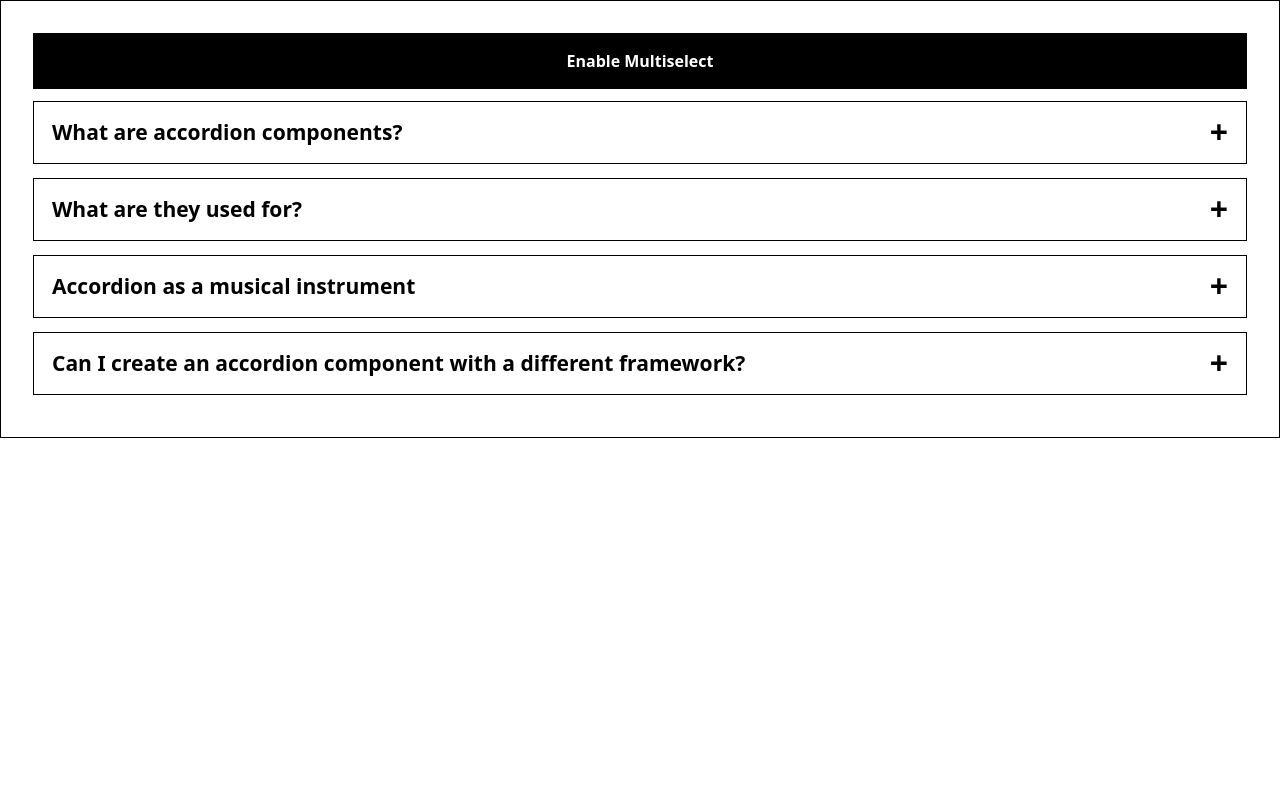
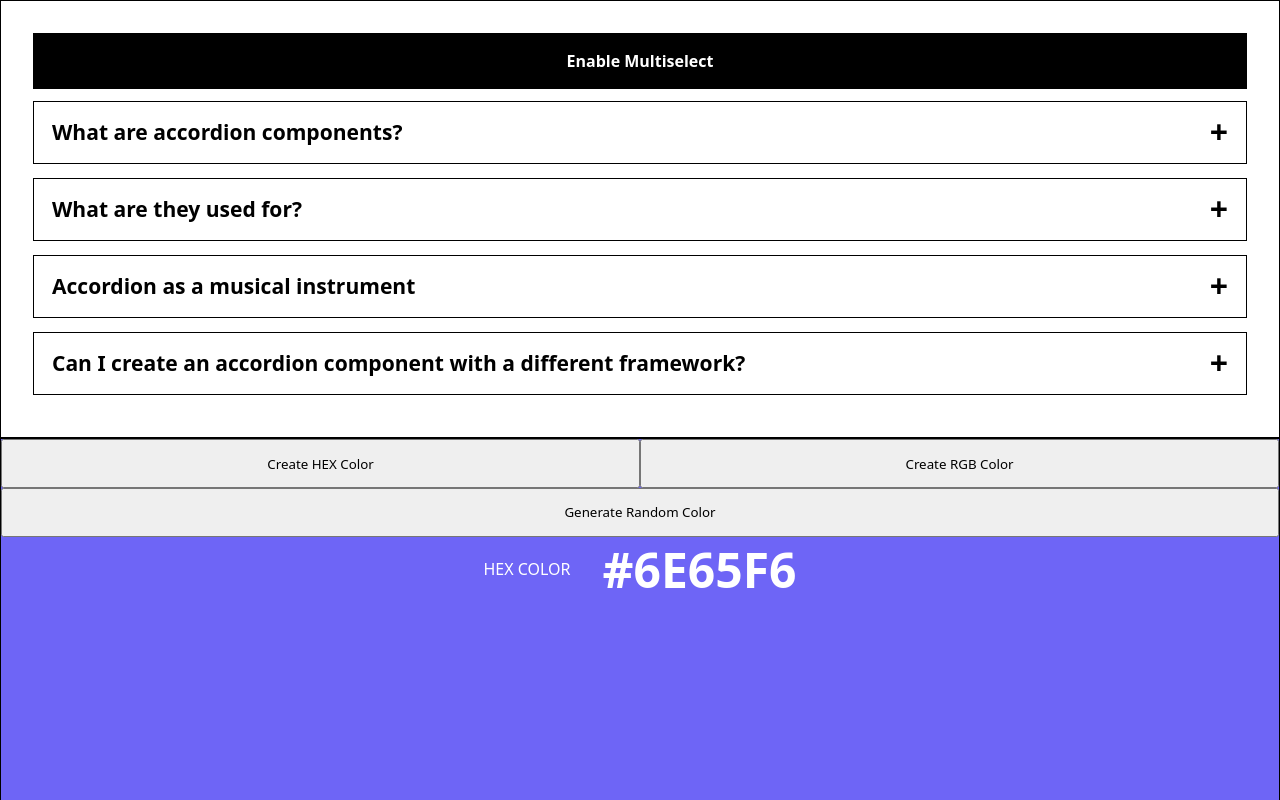
Before and after one commit to Dhruv-Kapoor-1202/ReactProjectsYT, a Preact app: page / in a window 1280 px wide. Shown: the top 800 px of the page. Built offline with nearby package versions, Linux system fonts and the light colour scheme.

Commit message:
feat: add Random Color Generator
Added the Random Color Generator Component
Along with the styling.

```diff
--- a/src/app.tsx
+++ b/src/app.tsx
@@ -1,5 +1,6 @@
 import Accordian from "./components/accordian"
 import './App.css';
+import RandomColor from "./components/random-color";
 
 export function App() {
 
@@ -7,6 +8,9 @@ export function App() {
     <>
       {/* Accordian Component */}
       <Accordian />
+
+      {/* Random Color Generator Component */}
+      <RandomColor />
     </>
   )
 }
--- /dev/null
+++ b/src/components/random-color/index.tsx
@@ -0,0 +1,129 @@
+/**
+ * TODO:
+ * Create A Random Color Generator
+ * And display the Color Value on Sreen
+ *
+ * *Addons:
+ * Create two seperate buttons, one to
+ * display the RGB value of the color and
+ * other to display the HEX value
+ */
+
+import { useEffect, useState } from "preact/hooks";
+
+const RandomColor = () => {
+
+  const [typeOfColor, setTypeOfColor] = useState<string>('hex');
+  const [color, setColor] = useState<string>('#000000');
+
+  const randomColorUtility = (length: number): number => {
+    return Math.floor(Math.random() * length);
+  }
+
+  const handleCreateRandomHexColor = () => {
+    const hex: string[] = [
+      '0', '1', '2', '3', '4', '5', '6', '7',
+      '8', '9', 'A', 'B', 'C', 'D', 'E', 'F'
+    ]
+
+    let hexColor: string = "#";
+
+    for (let i = 0; i < 6; i++) {
+      hexColor += hex[randomColorUtility(hex.length)];
+    }
+
+    // console.log(hexColor);
+    setColor(hexColor);
+  }
+
+  const handleCreateRandomRgbColor = () => {
+    const r = randomColorUtility(256);
+    const g = randomColorUtility(256);
+    const b = randomColorUtility(256);
+
+    setColor(`rgb(${r}, ${g}, ${b})`)
+  }
+
+  useEffect(() => {
+    if (typeOfColor === 'rgb') handleCreateRandomRgbColor()
+    else handleCreateRandomHexColor()
+  }, [typeOfColor]);
+
+  return (
+    <div style={{
+      height: "100vh",
+      background: color,
+      display: 'flex',
+      flexDirection: 'column',
+      border: '1px solid black'
+    }}>
+      <div style={{
+        display: 'flex',
+        width: '100%',
+      }}>
+        <button
+          style={{
+            padding: '1em',
+            flex: '1'
+          }}
+          onClick={() => setTypeOfColor('hex')}
+        >
+          Create HEX Color
+        </button>
+        <button
+          style={{
+            padding: '1em',
+            flex: '1'
+
+          }}
+          onClick={() => setTypeOfColor('rgb')}
+        >
+          Create RGB Color
+        </button>
+      </div>
+      <button
+        style={{
+          padding: '1em',
+        }}
+
+        onClick={typeOfColor === 'hex' ? (
+          handleCreateRandomHexColor
+        ) : (
+          handleCreateRandomRgbColor
+        )}
+      >
+        Generate Random Color
+      </button>
+
+      <div
+        style={{
+          display: 'flex',
+          justifyContent: 'center',
+          alignItems: 'center',
+          fontSize: '2rem',
+          color: 'white',
+          gap: '1em'
+        }}
+      >
+        <div
+          style={{
+            fontSize: '1rem'
+          }}
+        >
+          {typeOfColor === 'hex' ? 'HEX COLOR' : 'RGB COLOR'}
+        </div>
+        <div
+          style={{
+            fontSize: '1.5em',
+            fontWeight: '900'
+          }}
+        >
+          {color}
+        </div>
+      </div>
+
+    </div>
+  )
+};
+
+export default RandomColor;
```
